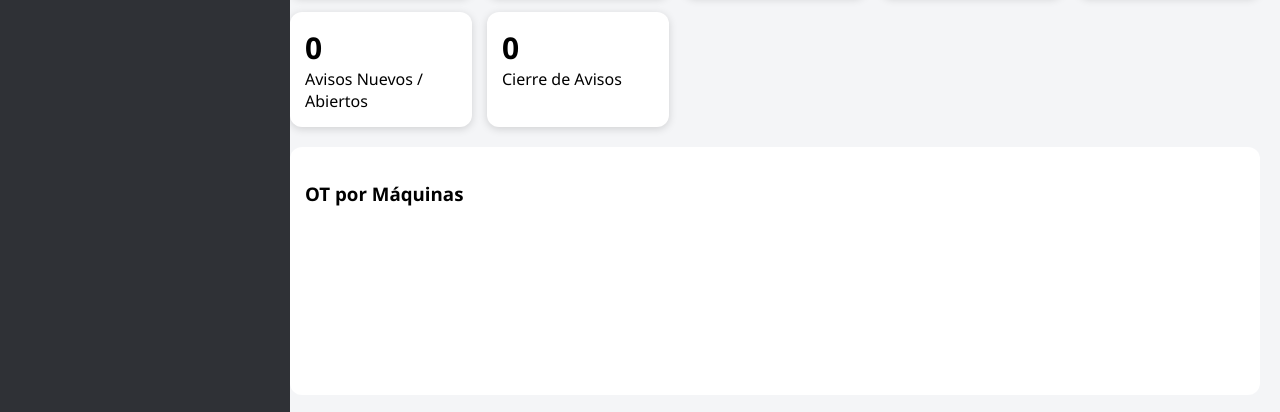
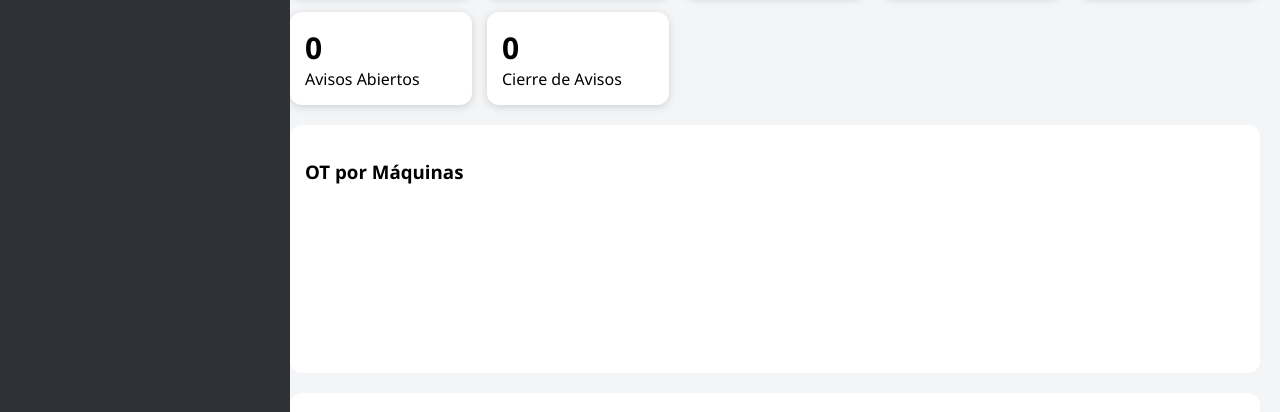
Before and after one commit to gjflorescs/dashboardmantenimiento, a plain HTML site: page index.html in a window 1280 px wide. Shown: the part 346-758 px from the top of the page. Drawn offline with nearby package versions, Linux system fonts and the light colour scheme.

```diff
--- a/index.html
+++ b/index.html
@@ -204,7 +204,7 @@ Sin actualizar
 
 <div class="card">
 <div id="avisosAbiertos" class="valor">0</div>
-<div>Avisos Nuevos / Abiertos</div>
+<div>Avisos Abiertos</div>
 </div>
 
 <div class="card">
```
